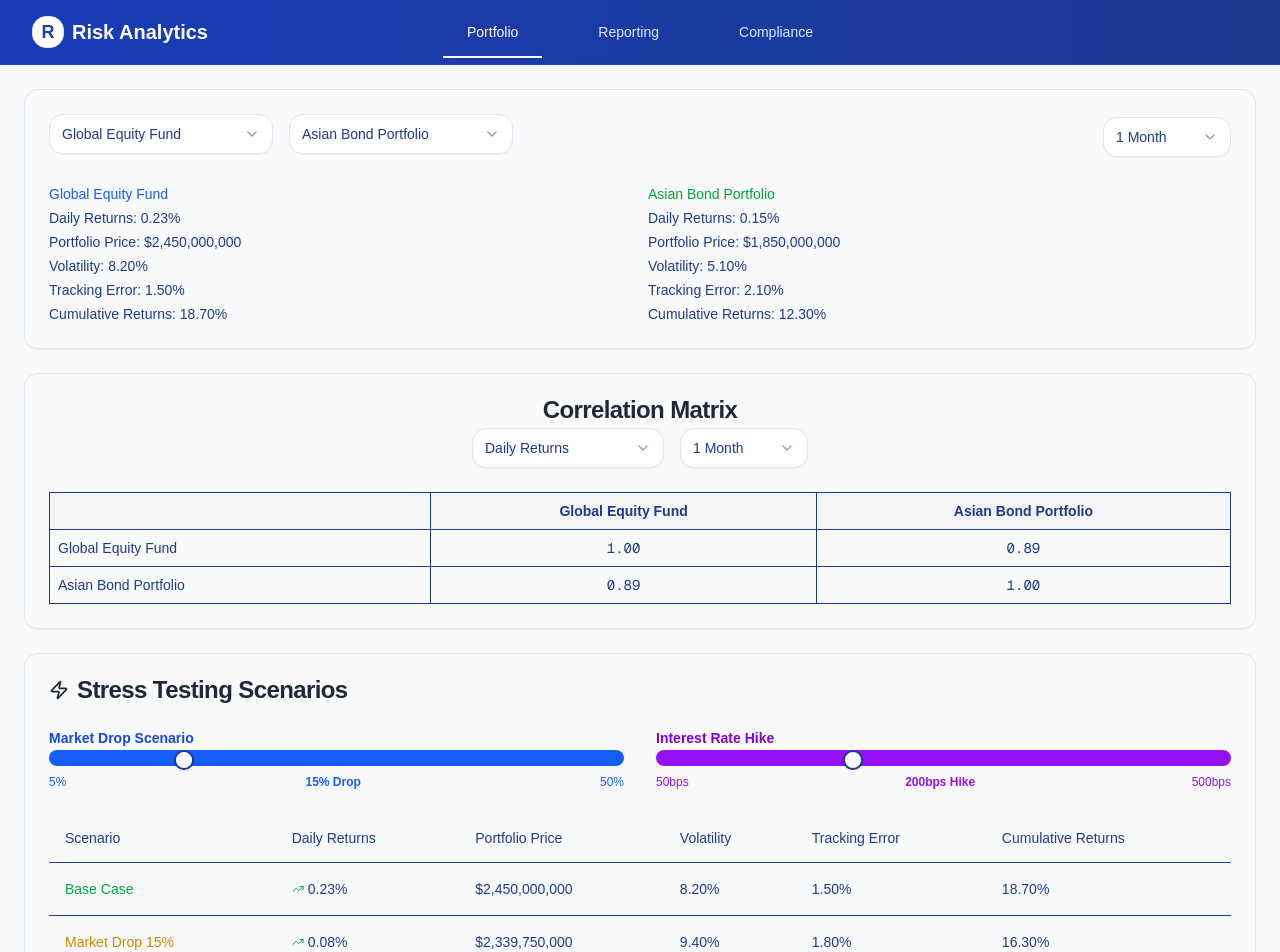
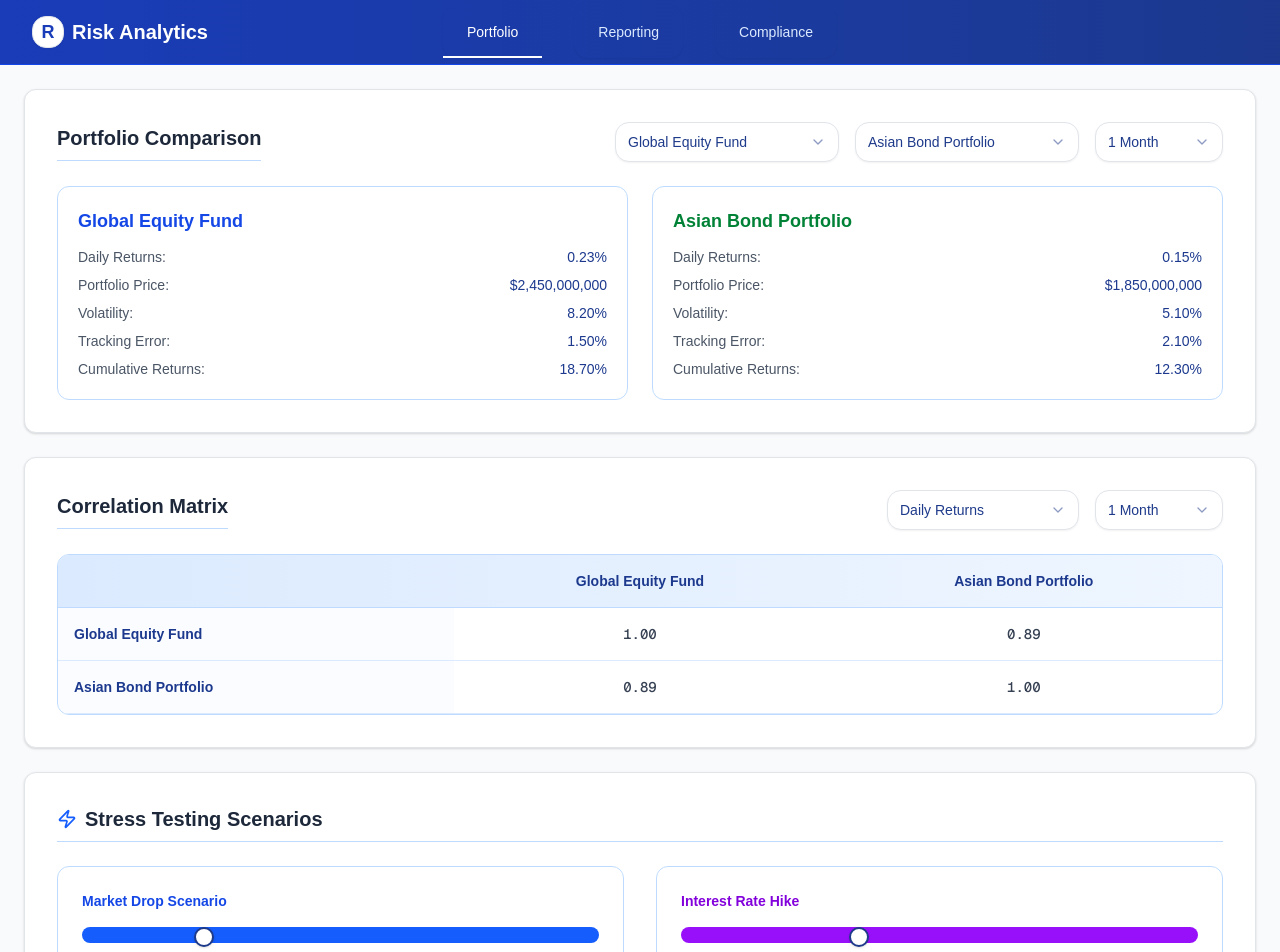
Before and after one commit to farhan-navas/gic-hacka, a Next.js app in the folder web-app/: page /portfolio in a window 1280 px wide. Shown: the top 952 px of the page. Built offline with nearby package versions, Linux system fonts and the light colour scheme.

Commit message:
edited portfolio page UI

```diff
--- a/web-app/package.json
+++ b/web-app/package.json
@@ -10,6 +10,7 @@
   },
   "dependencies": {
     "@radix-ui/react-select": "^2.2.6",
+    "@radix-ui/react-slider": "^1.3.6",
     "@radix-ui/react-slot": "^1.2.3",
     "class-variance-authority": "^0.7.1",
     "clsx": "^2.1.1",
--- a/web-app/src/app/portfolio/page.tsx
+++ b/web-app/src/app/portfolio/page.tsx
@@ -1,6 +1,6 @@
 "use client";
 
-import { useState } from "react";
+import { useState, useEffect } from "react";
 import {
   Card,
   CardContent,
@@ -86,12 +86,33 @@ const getScenarioColor = (scenario: string) => {
 
 // ------------------- Component -------------------
 export default function PortfolioPage() {
-  const [selectedPortfolioA, setSelectedPortfolioA] = useState(portfolios[0].id);
-  const [selectedPortfolioB, setSelectedPortfolioB] = useState(portfolios[1].id);
+  const [selectedPortfolioA, setSelectedPortfolioA] = useState("1");
+  const [selectedPortfolioB, setSelectedPortfolioB] = useState("2");
   const [selectedTimePeriod, setSelectedTimePeriod] = useState("1M");
   const [selectedMetric, setSelectedMetric] = useState("dailyReturns");
   const [marketDropPercent, setMarketDropPercent] = useState([15]);
   const [rateHikePercent, setRateHikePercent] = useState([200]);
+  const [isClient, setIsClient] = useState(false);
+
+  // Ensure client-side rendering
+  useEffect(() => {
+    setIsClient(true);
+  }, []);
+
+  if (!isClient) {
+    return (
+      <div className="space-y-6 p-6">
+        <div className="animate-pulse">
+          <div className="h-8 bg-gray-200 rounded w-1/4 mb-4"></div>
+          <div className="space-y-4">
+            <div className="h-32 bg-gray-200 rounded"></div>
+            <div className="h-32 bg-gray-200 rounded"></div>
+            <div className="h-32 bg-gray-200 rounded"></div>
+          </div>
+        </div>
+      </div>
+    );
+  }
 
   // Stress Test Calculation
   function getStressTestResults(portfolioId: PortfolioId, marketDrop: number, rateHike: number) {
@@ -140,68 +161,97 @@ export default function PortfolioPage() {
     portfolioIds.map((idB) => {
       const arrA = portfolioTimeSeries[idA as keyof typeof portfolioTimeSeries]?.[selectedMetric as keyof typeof portfolioTimeSeries["1"]];
       const arrB = portfolioTimeSeries[idB as keyof typeof portfolioTimeSeries]?.[selectedMetric as keyof typeof portfolioTimeSeries["1"]];
-      if (!arrA || !arrB) return NaN;
+      if (!arrA || !arrB || !Array.isArray(arrA) || !Array.isArray(arrB)) return 0;
       return calcCorrelation(arrA, arrB);
     })
   );
 
   return (
-    <div className="space-y-6 p-6">
+    <div className="min-h-screen p-6">
+      <div className="max-w-7xl mx-auto space-y-6">
         {/* Portfolio Comparison Section */}
-      <Card>
-        <CardHeader className="flex flex-col md:flex-row md:items-center md:justify-between gap-4">
+        <div className="financial-card p-8 space-y-6 bg-gradient-to-br from-white to-blue-50 border border-blue-100 shadow-lg">
+          <div className="flex flex-col md:flex-row md:items-center md:justify-between gap-4">
+            <h2 className="text-xl font-semibold text-blue-900 border-b border-blue-200 pb-2">Portfolio Comparison</h2>
             <div className="flex gap-4">
               <Select value={selectedPortfolioA} onValueChange={setSelectedPortfolioA}>
-              <SelectTrigger className="w-56"><SelectValue /></SelectTrigger>
+                <SelectTrigger className="w-56 border-blue-200 focus:ring-blue-500 focus:border-blue-500">
+                  <SelectValue />
+                </SelectTrigger>
                 <SelectContent>
                   {portfolios.map((p) => <SelectItem key={p.id} value={p.id}>{p.name}</SelectItem>)}
                 </SelectContent>
               </Select>
               <Select value={selectedPortfolioB} onValueChange={setSelectedPortfolioB}>
-              <SelectTrigger className="w-56"><SelectValue /></SelectTrigger>
+                <SelectTrigger className="w-56 border-blue-200 focus:ring-blue-500 focus:border-blue-500">
+                  <SelectValue />
+                </SelectTrigger>
                 <SelectContent>
                   {portfolios.map((p) => <SelectItem key={p.id} value={p.id}>{p.name}</SelectItem>)}
                 </SelectContent>
               </Select>
-          </div>
               <Select value={selectedTimePeriod} onValueChange={setSelectedTimePeriod}>
-            <SelectTrigger className="w-32"><SelectValue placeholder="Select period" /></SelectTrigger>
+                <SelectTrigger className="w-32 border-blue-200 focus:ring-blue-500 focus:border-blue-500">
+                  <SelectValue placeholder="Select period" />
+                </SelectTrigger>
                 <SelectContent>
                   {timePeriodOptions.map((option) => (
                     <SelectItem key={option.value} value={option.value}>{option.label}</SelectItem>
                   ))}
                 </SelectContent>
               </Select>
-        </CardHeader>
-        <CardContent>
-          <div className="grid grid-cols-2 gap-4">
+            </div>
+          </div>
+          <div className="grid grid-cols-2 gap-6">
             {[selectedPortfolioA, selectedPortfolioB].map((selected, idx) => {
               const metrics = portfolioMetrics[selected as PortfolioId];
+              const portfolio = portfolios.find((p) => p.id === selected);
+
+              if (!metrics || !portfolio) return null;
+
               return (
-                <div key={idx} className="space-y-1 text-sm">
-                  <h4 className={`font-medium ${idx === 0 ? "text-blue-600" : "text-green-600"}`}>
-                    {portfolios.find((p) => p.id === selected)?.name}
+                <div key={idx} className="bg-white/80 backdrop-blur-sm rounded-xl p-5 border border-blue-200 hover:shadow-md transition-all duration-200">
+                  <h4 className={`font-semibold text-lg mb-3 ${idx === 0 ? "text-blue-700" : "text-green-700"}`}>
+                    {portfolio.name}
                   </h4>
-                  <div>Daily Returns: {metrics.dailyReturns.toFixed(2)}%</div>
-                  <div>Portfolio Price: {formatCurrency(metrics.portfolioPrice)}</div>
-                  <div>Volatility: {metrics.volatility.toFixed(2)}%</div>
-                  <div>Tracking Error: {metrics.trackingError.toFixed(2)}%</div>
-                  <div>Cumulative Returns: {metrics.cumulativeReturns.toFixed(2)}%</div>
+                  <div className="space-y-2 text-sm">
+                    <div className="flex justify-between">
+                      <span className="text-gray-600">Daily Returns:</span>
+                      <span className="font-medium text-blue-900">{metrics.dailyReturns.toFixed(2)}%</span>
+                    </div>
+                    <div className="flex justify-between">
+                      <span className="text-gray-600">Portfolio Price:</span>
+                      <span className="font-medium text-blue-900">{formatCurrency(metrics.portfolioPrice)}</span>
+                    </div>
+                    <div className="flex justify-between">
+                      <span className="text-gray-600">Volatility:</span>
+                      <span className="font-medium text-blue-900">{metrics.volatility.toFixed(2)}%</span>
+                    </div>
+                    <div className="flex justify-between">
+                      <span className="text-gray-600">Tracking Error:</span>
+                      <span className="font-medium text-blue-900">{metrics.trackingError.toFixed(2)}%</span>
+                    </div>
+                    <div className="flex justify-between">
+                      <span className="text-gray-600">Cumulative Returns:</span>
+                      <span className="font-medium text-blue-900">{metrics.cumulativeReturns.toFixed(2)}%</span>
+                    </div>
+                  </div>
                 </div>
               );
             })}
           </div>
-        </CardContent>
-      </Card>
+        </div>
 
         {/* Correlation Matrix */}
-      <Card>
-        <CardHeader className="flex justify-between items-center">
-          <CardTitle>Correlation Matrix</CardTitle>
+        <div className="financial-card p-8 space-y-6 bg-gradient-to-br from-white to-blue-50 border border-blue-100 shadow-lg">
+          <div className="flex justify-between items-center">
+            <h2 className="text-xl font-semibold text-blue-900 border-b border-blue-200 pb-2">Correlation Matrix</h2>
             <div className="flex gap-4">
               {/* Metric Selector */}
               <Select value={selectedMetric} onValueChange={setSelectedMetric}>
-              <SelectTrigger className="w-48"><SelectValue /></SelectTrigger>
+                <SelectTrigger className="w-48 border-blue-200 focus:ring-blue-500 focus:border-blue-500">
+                  <SelectValue />
+                </SelectTrigger>
                 <SelectContent>
                   {metricsList.map((m) => <SelectItem key={m.key} value={m.key}>{m.label}</SelectItem>)}
                 </SelectContent>
@@ -209,7 +259,9 @@ export default function PortfolioPage() {
 
               {/* Time Period Selector */}
               <Select value={selectedTimePeriod} onValueChange={setSelectedTimePeriod}>
-              <SelectTrigger className="w-32"><SelectValue placeholder="Select period" /></SelectTrigger>
+                <SelectTrigger className="w-32 border-blue-200 focus:ring-blue-500 focus:border-blue-500">
+                  <SelectValue placeholder="Select period" />
+                </SelectTrigger>
                 <SelectContent>
                   {timePeriodOptions.map((option) => (
                     <SelectItem key={option.value} value={option.value}>{option.label}</SelectItem>
@@ -217,14 +269,14 @@ export default function PortfolioPage() {
                 </SelectContent>
               </Select>
             </div>
-        </CardHeader>
-        <CardContent>
-          <table className="min-w-full border text-sm">
+          </div>
+          <div className="bg-white/80 backdrop-blur-sm rounded-xl border border-blue-200 overflow-hidden">
+            <table className="min-w-full text-sm">
               <thead>
-              <tr className="bg-gray-100">
-                <th className="p-2 border"></th>
+                <tr className="bg-gradient-to-r from-blue-100 to-blue-50 border-b border-blue-200">
+                  <th className="p-4 text-left font-semibold text-blue-900"></th>
                   {portfolioIds.map((id) => (
-                  <th key={id} className="p-2 border text-center">
+                    <th key={id} className="p-4 text-center font-semibold text-blue-900">
                       {portfolios.find((p) => p.id === id)?.name}
                     </th>
                   ))}
@@ -232,15 +284,15 @@ export default function PortfolioPage() {
               </thead>
               <tbody>
                 {portfolioIds.map((idA, i) => (
-                <tr key={idA}>
-                  <td className="p-2 border font-medium">
+                  <tr key={idA} className="hover:bg-blue-50/50 border-b border-blue-100">
+                    <td className="p-4 font-semibold text-blue-900 bg-blue-50/30">
                       {portfolios.find((p) => p.id === idA)?.name}
                     </td>
                     {portfolioIds.map((idB, j) => {
-                    const corr = correlationMatrix[i][j];
+                      const corr = correlationMatrix[i]?.[j] ?? 0;
                       return (
-                      <td key={idB} className="p-2 border text-center font-mono">
-                        {isNaN(corr) ? "-" : corr.toFixed(2)}
+                        <td key={idB} className="p-4 text-center font-mono font-medium text-gray-700">
+                          {corr.toFixed(2)}
                         </td>
                       );
                     })}
@@ -248,22 +300,20 @@ export default function PortfolioPage() {
                 ))}
               </tbody>
             </table>
-        </CardContent>
-      </Card>
+          </div>
+        </div>
 
         {/* Stress Testing */}
-      <Card>
-        <CardHeader>
-          <CardTitle className="flex items-center gap-2">
-            <Zap className="h-5 w-5" />
+        <div className="financial-card p-8 space-y-6 bg-gradient-to-br from-white to-blue-50 border border-blue-100 shadow-lg">
+          <h2 className="text-xl font-semibold text-blue-900 border-b border-blue-200 pb-2 flex items-center gap-2">
+            <Zap className="h-5 w-5 text-blue-600" />
             Stress Testing Scenarios
-          </CardTitle>
-        </CardHeader>
-        <CardContent>
+          </h2>
+
           {/* Sliders */}
-          <div className="grid grid-cols-1 md:grid-cols-2 gap-8 mb-6">
-            <div>
-              <label className="text-sm font-semibold text-blue-700">Market Drop Scenario</label>
+          <div className="grid grid-cols-1 md:grid-cols-2 gap-8">
+            <div className="bg-white/80 backdrop-blur-sm rounded-xl p-6 border border-blue-200">
+              <label className="text-sm font-semibold text-blue-700 mb-4 block">Market Drop Scenario</label>
               <Slider
                 value={marketDropPercent}
                 onValueChange={setMarketDropPercent}
@@ -272,14 +322,14 @@ export default function PortfolioPage() {
                 step={5}
                 className="w-full [&>span]:bg-blue-600 [&>span]:h-4 [&>span]:w-4"
               />
-              <div className="flex justify-between text-xs text-blue-600 mt-2">
+              <div className="flex justify-between text-xs text-blue-600 mt-3">
                 <span>5%</span>
-                <span className="font-bold">{marketDropPercent[0]}% Drop</span>
+                <span className="font-bold bg-blue-100 px-2 py-1 rounded">{marketDropPercent[0]}% Drop</span>
                 <span>50%</span>
               </div>
             </div>
-            <div>
-              <label className="text-sm font-semibold text-purple-700">Interest Rate Hike</label>
+            <div className="bg-white/80 backdrop-blur-sm rounded-xl p-6 border border-blue-200">
+              <label className="text-sm font-semibold text-purple-700 mb-4 block">Interest Rate Hike</label>
               <Slider
                 value={rateHikePercent}
                 onValueChange={setRateHikePercent}
@@ -288,50 +338,62 @@ export default function PortfolioPage() {
                 step={25}
                 className="w-full [&>span]:bg-purple-600 [&>span]:h-4 [&>span]:w-4"
               />
-              <div className="flex justify-between text-xs text-purple-600 mt-2">
+              <div className="flex justify-between text-xs text-purple-600 mt-3">
                 <span>50bps</span>
-                <span className="font-bold">{rateHikePercent[0]}bps Hike</span>
+                <span className="font-bold bg-purple-100 px-2 py-1 rounded">{rateHikePercent[0]}bps Hike</span>
                 <span>500bps</span>
               </div>
             </div>
           </div>
 
           {/* Stress Test Results Table */}
+          <div className="bg-white/80 backdrop-blur-sm rounded-xl border border-blue-200 overflow-hidden">
             <Table>
               <TableHeader>
-              <TableRow>
-                <TableHead>Scenario</TableHead>
-                <TableHead>Daily Returns</TableHead>
-                <TableHead>Portfolio Price</TableHead>
-                <TableHead>Volatility</TableHead>
-                <TableHead>Tracking Error</TableHead>
-                <TableHead>Cumulative Returns</TableHead>
+                <TableRow className="bg-gradient-to-r from-blue-100 to-blue-50 border-b border-blue-200">
+                  <TableHead className="font-semibold text-blue-900">Scenario</TableHead>
+                  <TableHead className="font-semibold text-blue-900">Daily Returns</TableHead>
+                  <TableHead className="font-semibold text-blue-900">Portfolio Price</TableHead>
+                  <TableHead className="font-semibold text-blue-900">Volatility</TableHead>
+                  <TableHead className="font-semibold text-blue-900">Tracking Error</TableHead>
+                  <TableHead className="font-semibold text-blue-900">Cumulative Returns</TableHead>
                 </TableRow>
               </TableHeader>
               <TableBody>
                 {stressTestResults.map((result, idx) => (
-                <TableRow key={idx}>
-                  <TableCell className={`font-medium ${getScenarioColor(result.scenario)}`}>{result.scenario}</TableCell>
+                  <TableRow key={idx} className="hover:bg-blue-50/50 border-b border-blue-100">
+                    <TableCell className={`font-semibold ${getScenarioColor(result.scenario)}`}>
+                      {result.scenario}
+                    </TableCell>
                     <TableCell>
-                    <div className="flex items-center gap-1">
+                      <div className="flex items-center gap-2">
                         {result.dailyReturns > 0 ? (
-                        <TrendingUp className="h-3 w-3 text-green-600" />
+                          <TrendingUp className="h-4 w-4 text-green-600" />
                         ) : (
-                        <TrendingDown className="h-3 w-3 text-red-600" />
+                          <TrendingDown className="h-4 w-4 text-red-600" />
                         )}
-                      {result.dailyReturns.toFixed(2)}%
+                        <span className="font-medium">{result.dailyReturns.toFixed(2)}%</span>
                       </div>
                     </TableCell>
-                  <TableCell>{formatCurrency(result.portfolioPrice)}</TableCell>
-                  <TableCell>{result.volatility.toFixed(2)}%</TableCell>
-                  <TableCell>{result.trackingError.toFixed(2)}%</TableCell>
-                  <TableCell>{result.cumulativeReturns.toFixed(2)}%</TableCell>
+                    <TableCell className="font-medium text-gray-700">
+                      {formatCurrency(result.portfolioPrice)}
+                    </TableCell>
+                    <TableCell className="font-medium text-gray-700">
+                      {result.volatility.toFixed(2)}%
+                    </TableCell>
+                    <TableCell className="font-medium text-gray-700">
+                      {result.trackingError.toFixed(2)}%
+                    </TableCell>
+                    <TableCell className="font-medium text-gray-700">
+                      {result.cumulativeReturns.toFixed(2)}%
+                    </TableCell>
                   </TableRow>
                 ))}
               </TableBody>
             </Table>
-        </CardContent>
-      </Card>
+          </div>
+        </div>
+      </div>
     </div>
   );
 }
```
Also changed, not shown: 1 other file (tests, documents, lock files or other folders). Lines whose indentation alone changed are shown as unchanged.
